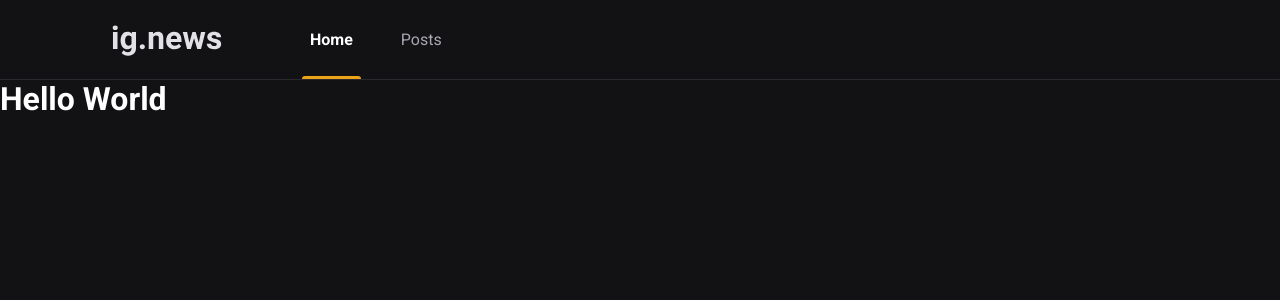
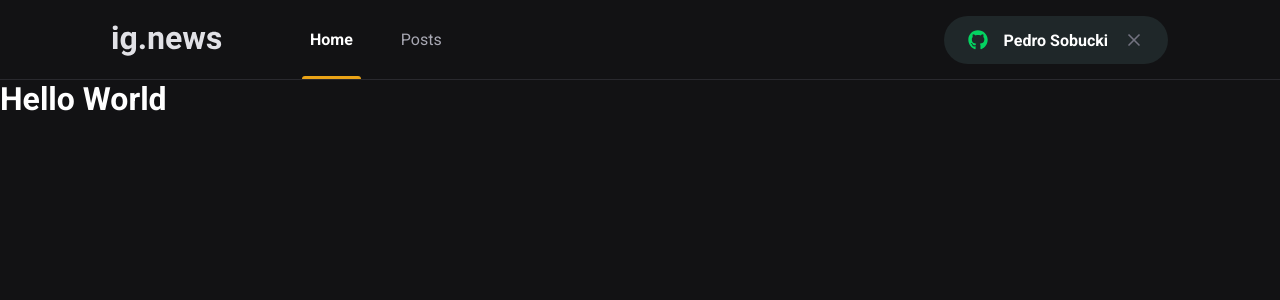
Before and after one commit to pedrosobucki/psnews, a Next.js app: page / in a window 1280 px wide. Shown: the top 300 px of the page. Built offline with nearby package versions, Linux system fonts and the light colour scheme.

Commit message:
componente: SignInButton

```diff
--- a/package.json
+++ b/package.json
@@ -11,6 +11,7 @@
     "next": "12.0.7",
     "react": "17.0.2",
     "react-dom": "17.0.2",
+    "react-icons": "^4.3.1",
     "sass": "^1.45.1"
   },
   "devDependencies": {
--- a/src/components/Header/index.tsx
+++ b/src/components/Header/index.tsx
@@ -1,3 +1,4 @@
+import { SignInButton } from '../SignInButton';
 import styles from './styles.module.scss';
 
 export function Header(){
@@ -5,10 +6,13 @@
     <header className={styles.headerContainer}>
       <div className={styles.headerContent}>
         <img src="/images/logo.svg" alt="ps.news" />
+
         <nav>
           <a className={styles.active}>Home</a>
           <a href="">Posts</a>
         </nav>
+
+        <SignInButton />
       </div>
     </header>
   );
--- a/src/components/Header/styles.module.scss
+++ b/src/components/Header/styles.module.scss
@@ -51,4 +51,8 @@
       }
     }
   }
+
+  button {
+    margin-left: auto;
+  }
 }
--- /dev/null
+++ b/src/components/SignInButton/index.tsx
@@ -0,0 +1,25 @@
+import {FaGithub} from 'react-icons/fa'
+import {FiX} from 'react-icons/fi'
+import styles from './styles.module.scss';
+
+export function SignInButton(){
+
+  const isUserLogedIn = true;
+
+  return isUserLogedIn ? (
+    <button
+    className={styles.SignInButton}
+    type="button">
+      <FaGithub color="#04d361" />
+      Pedro Sobucki
+      <FiX color="#737380" className={styles.closeIcon}/>
+    </button>
+  ) : (
+    <button
+    className={styles.SignInButton}
+    type="button">
+      <FaGithub color="#eba417"/>
+      Sign in with GitHub
+    </button>
+  );
+}
--- /dev/null
+++ b/src/components/SignInButton/styles.module.scss
@@ -0,0 +1,35 @@
+.SignInButton{
+  height: 3rem;
+  border-radius: 3rem;
+  background: var(--gray-850);
+  border: 0;
+  padding: 0 1.5rem;
+
+  display: flex;
+  align-items: center;
+  justify-content: center;
+
+  color: var(--white);
+  font-weight: bold;
+
+  svg{
+    width: 20px;
+    height: 20px;
+  }
+
+  svg:first-child{
+    margin-right: 1rem;
+  }
+
+  svg.closeIcon{
+    margin-left: 1rem;
+  }
+
+  transition: filter 0.2s;
+
+  &:hover{
+    filter: brightness(0.8);
+  }
+
+
+}
--- a/src/styles/global.scss
+++ b/src/styles/global.scss
@@ -10,6 +10,7 @@
   --gray-100: #e1e1e6;
   --gray-300: #a8a8b3;
   --gray-800: #29292e;
+  --gray-850: #1f2729;
   --gray-900: #121214;
 
   --cyan-500: #61dafb;
```
Also changed, not shown: 1 other file (tests, documents, lock files or other folders).
